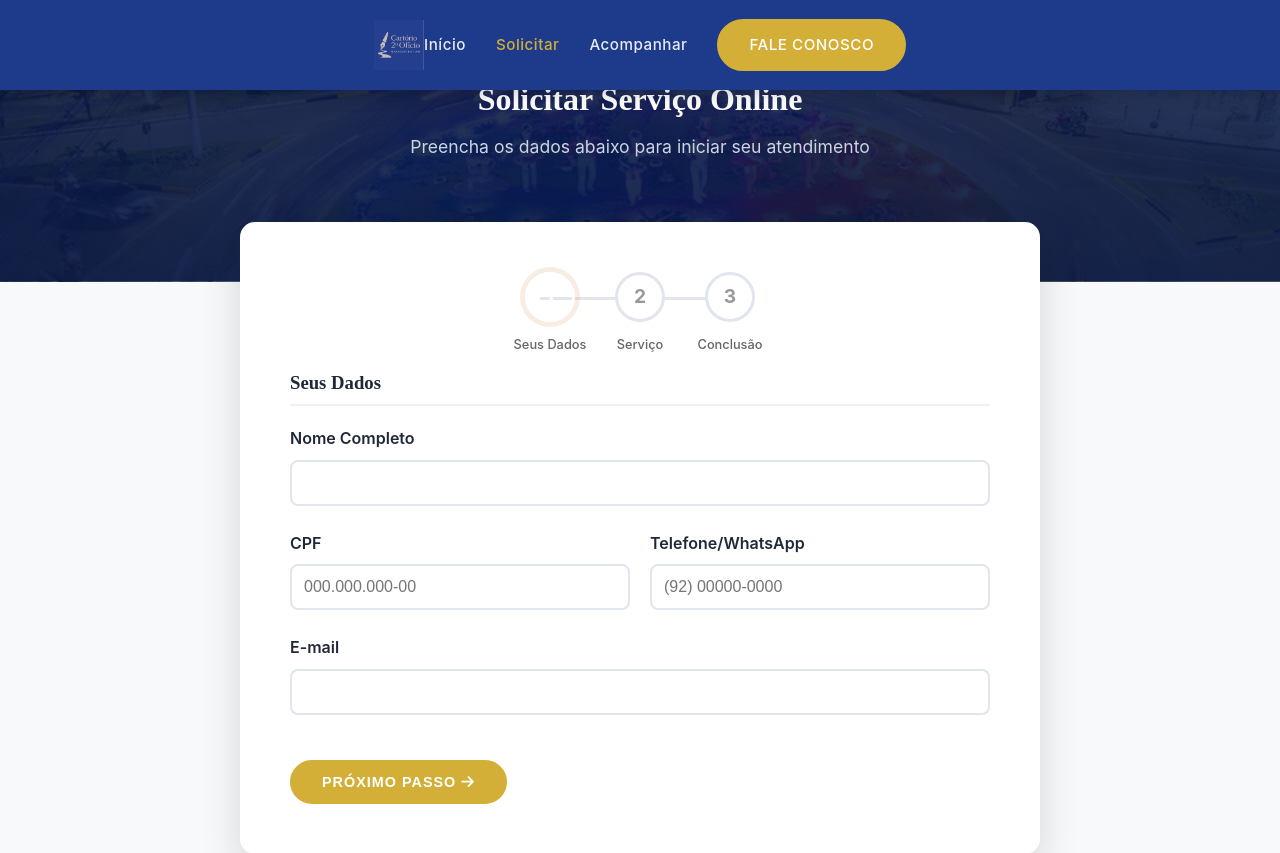
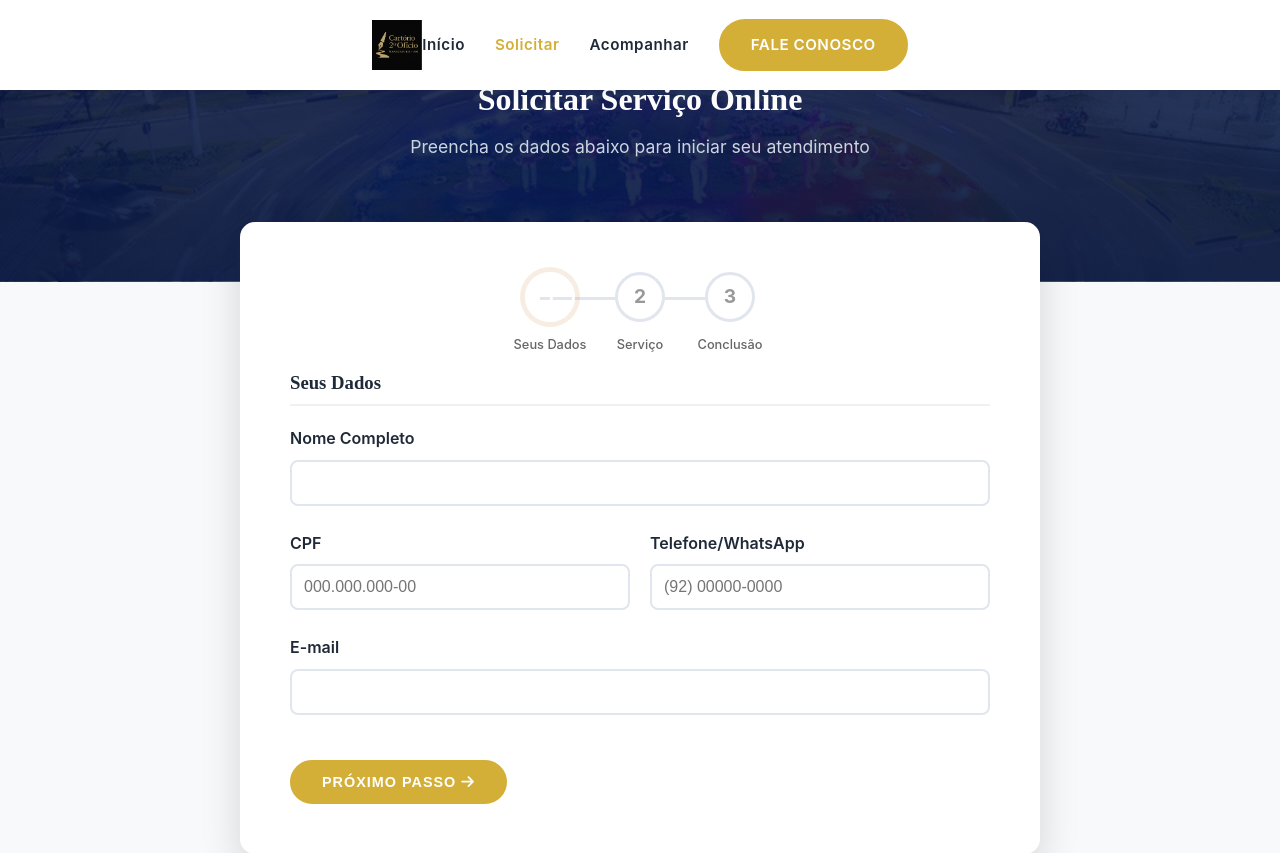
Before and after one commit to Feitosa98/Site_2ofMPU, a PHP site: page /Site_2ofMPU/solicitar.html in a window 1280 px wide. Shown: the top 853 px of the page. Run offline with PHP 8.4, Linux system fonts and the light colour scheme.

Commit message:
Revert header to white and add strict validation

```diff
--- a/style.css
+++ b/style.css
@@ -82,8 +82,8 @@ ul {
 
 /* Header */
 header {
-  background-color: var(--primary);
-  /* Blue header */
+  background-color: white;
+  /* Reverted to white */
   position: fixed;
   width: 100%;
   top: 0;
@@ -92,15 +92,14 @@ header {
   display: flex;
   align-items: center;
   transition: all 0.4s ease;
-  box-shadow: 0 4px 20px -5px rgba(0, 0, 0, 0.3);
+  box-shadow: 0 4px 20px -5px rgba(0, 0, 0, 0.1);
 }
 
 /* Scrolled state (handled by JS) */
 header.scrolled {
-  background-color: rgba(30, 58, 138, 0.95);
-  /* Semi-transparent blue */
+  background-color: rgba(255, 255, 255, 0.95);
   backdrop-filter: blur(10px);
-  box-shadow: 0 4px 20px -5px rgba(0, 0, 0, 0.3);
+  box-shadow: 0 4px 20px -5px rgba(0, 0, 0, 0.1);
 }
 
 nav {
@@ -119,8 +118,8 @@ nav {
 .logo img {
   height: 60px;
   transition: var(--transition);
-  mix-blend-mode: screen;
-  /* Hides BLACK background on dark header */
+  mix-blend-mode: normal;
+  /* Normal for transparent logo */
   display: block;
 }
 
@@ -131,9 +130,9 @@ nav {
 }
 
 .nav-links a {
-  font-weight: 500;
-  color: rgba(255, 255, 255, 0.9);
-  /* White text */
+  font-weight: 600;
+  color: var(--text-dark);
+  /* Dark text */
   font-family: 'Inter', sans-serif;
   font-size: 0.95rem;
   letter-spacing: 0.5px;
@@ -724,7 +723,7 @@ footer {
   display: none;
   font-size: 1.5rem;
   cursor: pointer;
-  color: white;
+  color: var(--primary);
 }
 
 .btn-outline {
```
